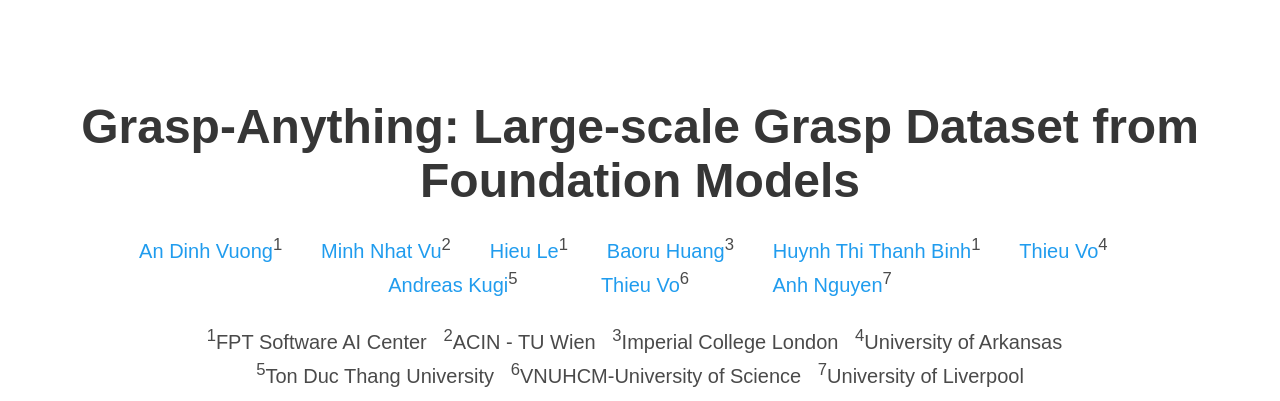
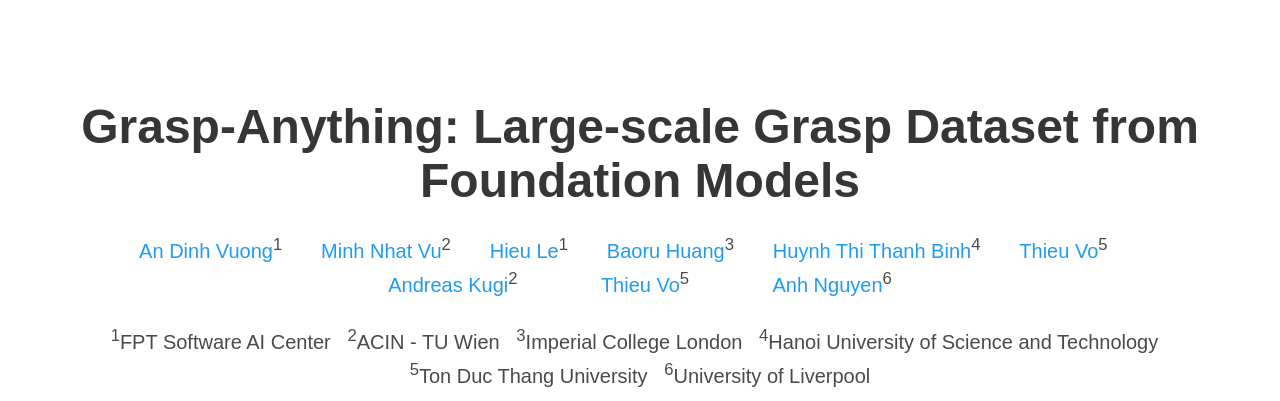
Before and after one commit to grasp-anything-2023/grasp-anything-2023.github.io, a plain HTML site: page index.html in a window 1280 px wide. Shown: the top 401 px of the page. Drawn offline with nearby package versions, Linux system fonts and the light colour scheme; some icons are missing; a web font is replaced by a local one.

Commit message:
Fix the authors list

```diff
--- a/index.html
+++ b/index.html
@@ -85,19 +85,19 @@
           <span class="author-block">
             <a href="https://scholar.google.com/citations?user=unbPvWAAAAAJ&hl=zh-CN">Baoru Huang</a><sup>3</sup></span>&nbsp;&nbsp;&nbsp;&nbsp;&nbsp;&nbsp;
           <span class="author-block">
-            <a href="https://scholar.google.com/citations?user=vJYe5lkAAAAJ&hl=en&oi=ao">Huynh Thi Thanh Binh</a><sup>1</sup>&nbsp;&nbsp;&nbsp;&nbsp;&nbsp;&nbsp;
+            <a href="https://scholar.google.com/citations?user=vJYe5lkAAAAJ&hl=en&oi=ao">Huynh Thi Thanh Binh</a><sup>4</sup>&nbsp;&nbsp;&nbsp;&nbsp;&nbsp;&nbsp;
           </span>
           <span class="author-block">
-            <a href="https://sites.google.com/tdtu.edu.vn/vongocthieu">Thieu Vo</a><sup>4</sup>&nbsp;&nbsp;&nbsp;&nbsp;&nbsp;&nbsp;
+            <a href="https://sites.google.com/tdtu.edu.vn/vongocthieu">Thieu Vo</a><sup>5</sup>&nbsp;&nbsp;&nbsp;&nbsp;&nbsp;&nbsp;
           </span><br>
           <span class="author-block">
-            <a href="https://scholar.google.com/citations?hl=en&user=ee4tJYgAAAAJ">Andreas Kugi</a><sup>5</sup>&nbsp;&nbsp;&nbsp;&nbsp;&nbsp;&nbsp;&nbsp;&nbsp;&nbsp;&nbsp;&nbsp;&nbsp;&nbsp;&nbsp;
+            <a href="https://scholar.google.com/citations?hl=en&user=ee4tJYgAAAAJ">Andreas Kugi</a><sup>2</sup>&nbsp;&nbsp;&nbsp;&nbsp;&nbsp;&nbsp;&nbsp;&nbsp;&nbsp;&nbsp;&nbsp;&nbsp;&nbsp;&nbsp;
           </span>
           <span class="author-block">
-            <a href="https://scholar.google.com.vn/citations?user=UA_83MUAAAAJ&hl=vi">Thieu Vo</a><sup>6</sup>&nbsp;&nbsp;&nbsp;&nbsp;&nbsp;&nbsp;&nbsp;&nbsp;&nbsp;&nbsp;&nbsp;&nbsp;&nbsp;&nbsp;
+            <a href="https://scholar.google.com.vn/citations?user=UA_83MUAAAAJ&hl=vi">Thieu Vo</a><sup>5</sup>&nbsp;&nbsp;&nbsp;&nbsp;&nbsp;&nbsp;&nbsp;&nbsp;&nbsp;&nbsp;&nbsp;&nbsp;&nbsp;&nbsp;
           </span>
           <span class="author-block">
-            <a href="https://www.csc.liv.ac.uk/~anguyen/">Anh Nguyen</a><sup>7</sup>
+            <a href="https://www.csc.liv.ac.uk/~anguyen/">Anh Nguyen</a><sup>6</sup>
           </span>
         </div>
         <br>
@@ -105,10 +105,9 @@
           <span class="author-block"><sup>1</sup>FPT Software AI Center</span>&nbsp;&nbsp;
           <span class="author-block"><sup>2</sup>ACIN - TU Wien</span>&nbsp;&nbsp;
           <span class="author-block"><sup>3</sup>Imperial College London</span>&nbsp;&nbsp;
-          <span class="author-block"><sup>4</sup>University of Arkansas</span>&nbsp;&nbsp;<br>
+          <span class="author-block"><sup>4</sup>Hanoi University of Science and Technology</span>&nbsp;&nbsp;<br>
           <span class="author-block"><sup>5</sup>Ton Duc Thang University</span>&nbsp;&nbsp;
-          <span class="author-block"><sup>6</sup>VNUHCM-University of Science</span>&nbsp;&nbsp;
-          <span class="author-block"><sup>7</sup>University of Liverpool</span>
+          <span class="author-block"><sup>6</sup>University of Liverpool</span>
         </div>
         <div class="column has-text-centered">
           <div class="publication-links">
```
